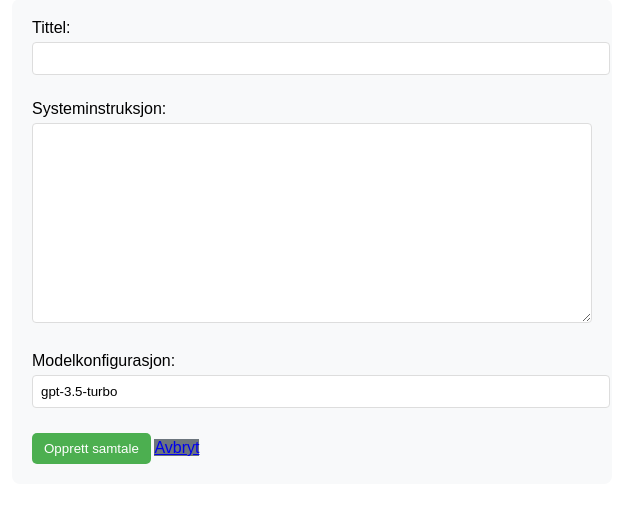
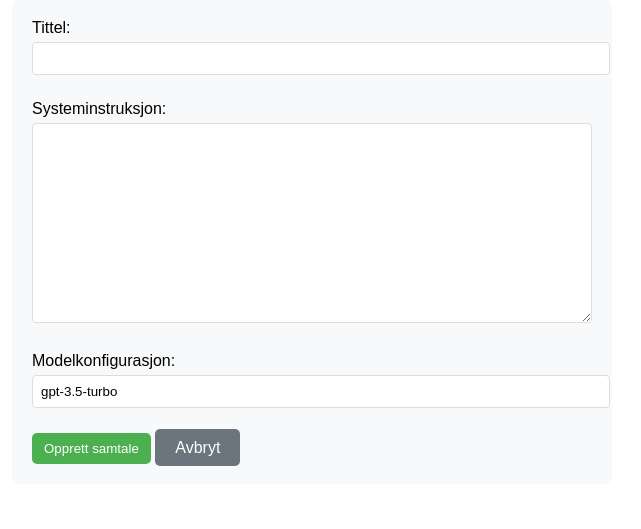
Before and after one commit to asmundstavdahl/didactic-goggles, a PHP site: page /create_conversation.php in a window 1280 px wide. Shown: the part 81-610 px from the top of the page, without its empty margins (328-969 px from the left). Run offline with PHP 8.4, Linux system fonts and the light colour scheme; data comes from the database, SQL or seed files in the repository.

Commit message:
style: Unify button styling and hover effects

```diff
--- a/public/css/styles.css
+++ b/public/css/styles.css
@@ -44,10 +44,17 @@ body {
 }
 
 .button__secondary {
+    padding: 10px 20px;
     background-color: #6c757d;
+    color: white;
+    text-decoration: none;
+    border-radius: 5px;
+    border: none;
+    cursor: pointer;
 }
 
-.button:hover {
+.button:hover,
+.button__secondary:hover {
     opacity: 0.9;
 }
 
```
